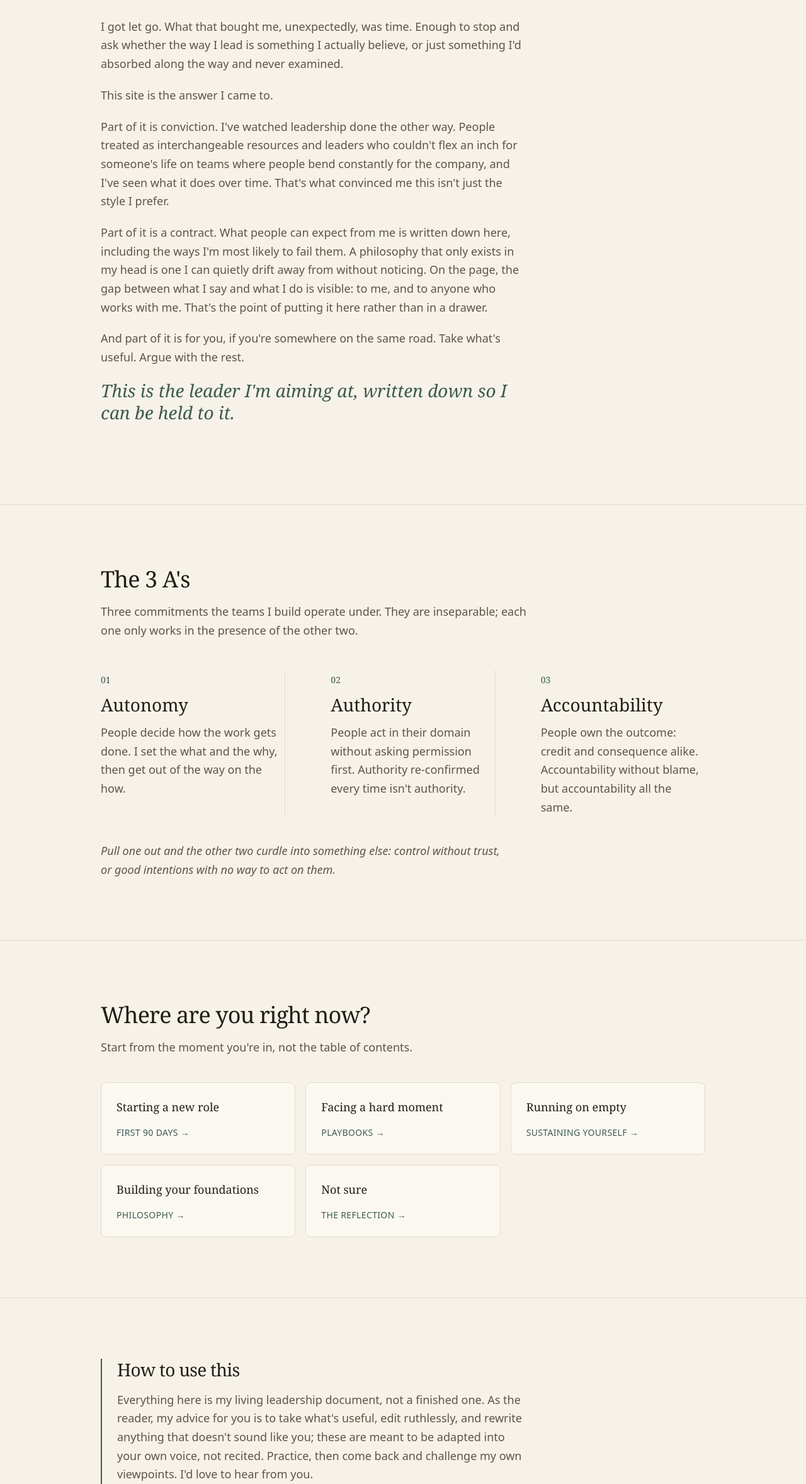
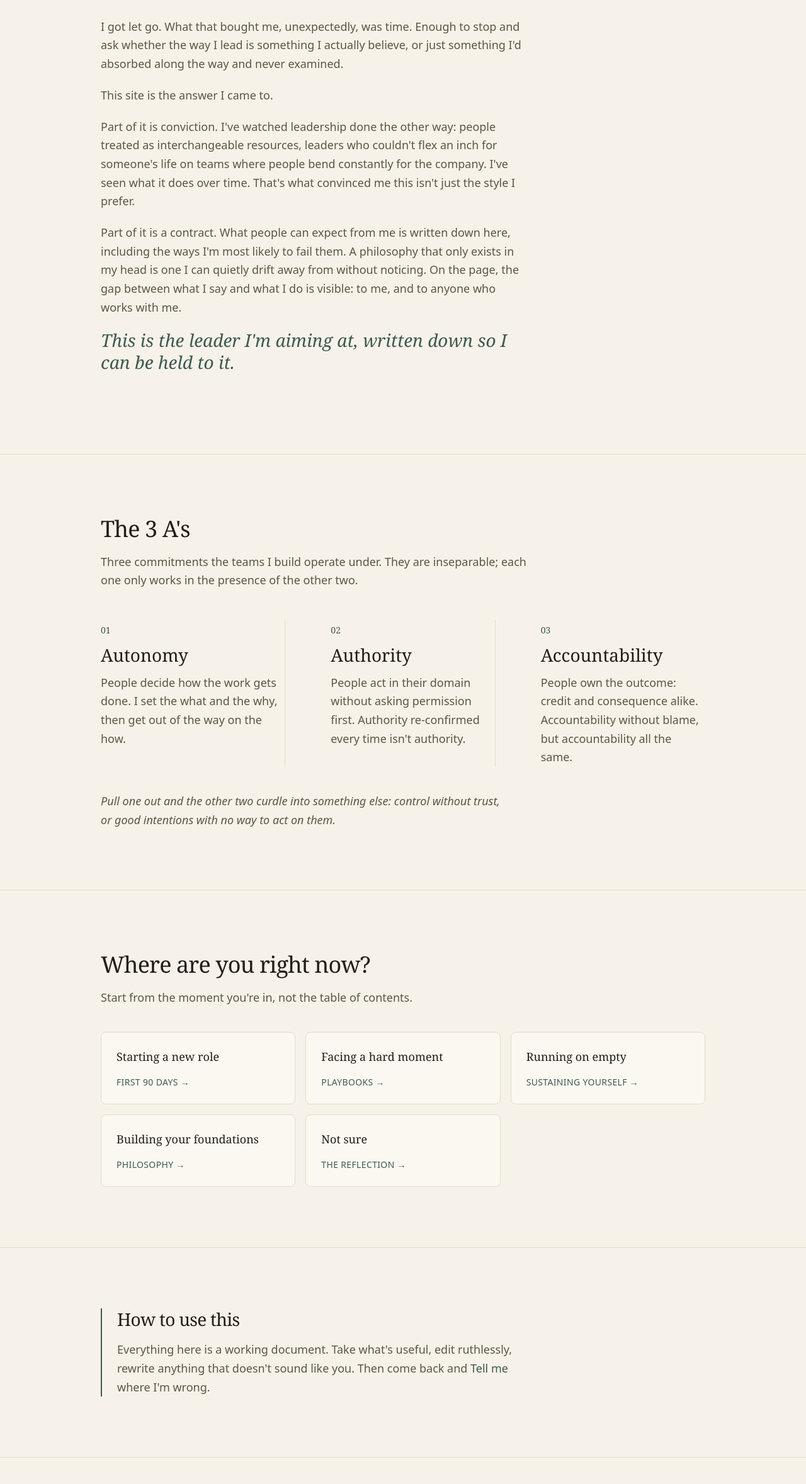
Before and after one commit to rob-legood/pcl, an Astro site: page / in a window 1280 px wide. Shown: the part 424-2781 px from the top of the page at 63% size. Built offline with nearby package versions, Linux system fonts and the light colour scheme; Astro itself is replaced by a stand-in of ours.

Commit message:
Removed living document references.  Added a mailto

```diff
--- a/src/components/Footer.astro
+++ b/src/components/Footer.astro
@@ -34,7 +34,7 @@ const links = [
     </div>
 
     <p class="mt-8 text-xs text-ink-muted">
-      &copy; {year} Rob LeGood. The work happens through
+      &copy; {year} <a href="mailto:rob.legood@gmail.com">Rob LeGood</a>. The work happens through
       people, or it doesn't happen.
     </p>
   </div>
--- a/src/pages/index.astro
+++ b/src/pages/index.astro
@@ -86,11 +86,11 @@ const pillars = [
         </p>
         <p>This site is the answer I came to.</p>
         <p>
-          Part of it is conviction. I've watched leadership done the other way.
-          People treated as interchangeable resources and leaders who couldn't flex an inch
-          for someone's life on teams where people bend constantly for the company,
-          and I've seen what it does over time. That's what convinced me this isn't
-          just the style I prefer.
+          Part of it is conviction. I've watched leadership done the other way:
+          people treated as interchangeable resources, leaders who couldn't flex
+          an inch for someone's life on teams where people bend constantly for the
+          company. I've seen what it does over time. That's what convinced me this
+          isn't just the style I prefer.
         </p>
         <p>
           Part of it is a contract. What people can expect from me is
@@ -98,12 +98,7 @@ const pillars = [
           them. A philosophy that only exists in my head is one I can
           quietly drift away from without noticing. On the page, the gap
           between what I say and what I do is visible: to me, and to anyone
-          who works with me. That's the point of putting it here rather
-          than in a drawer.
-        </p>
-        <p>
-          And part of it is for you, if you're somewhere on the same road.
-          Take what's useful. Argue with the rest.
+          who works with me.
         </p>
       <p class="measure mt-4 font-display text-h3 italic text-accent">
         This is the leader I'm aiming at, written down so I can be held to it.
@@ -177,10 +172,9 @@ const pillars = [
           How to use this
         </h2>
         <p class="mt-4 text-body text-ink-muted">
-          Everything here is my living leadership document, not a finished one. As the reader, my
-          advice for you is to take what's useful, edit ruthlessly, and rewrite anything that doesn't
-          sound like you; these are meant to be adapted into your own voice, not recited. Practice,
-          then come back and challenge my own viewpoints.  I'd love to hear from you.
+          Everything here is a working document. Take what's useful,
+          edit ruthlessly, rewrite anything that doesn't sound like you. Then come back
+          and <a href="mailto:rob.legood@gmail.com">Tell me</a> where I'm wrong.
         </p>
       </div>
     </div>
```
